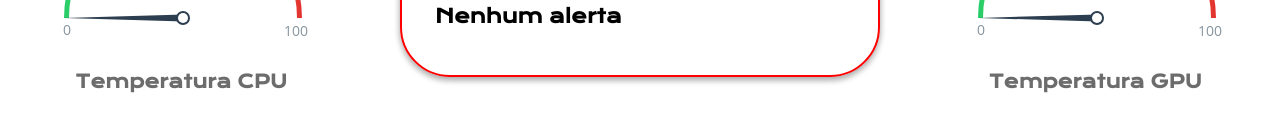
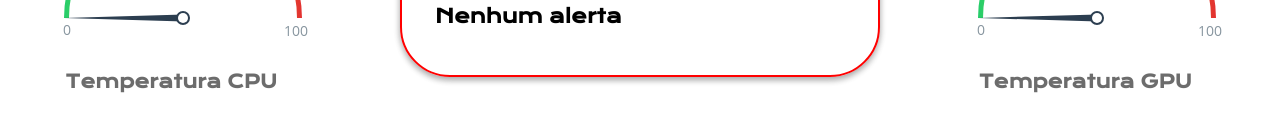
Before and after one commit to GraphCar/D-GraphCar, a website: page template/pages/dash-motorista/tela_nova.html in a window 1280 px wide. Shown: the part 513-644 px from the top of the page. Drawn offline with nearby package versions, Linux system fonts and the light colour scheme; no server answers.

Commit message:
mudanca margin

```diff
--- a/template/pages/dash-motorista/tela_nova.css
+++ b/template/pages/dash-motorista/tela_nova.css
@@ -768,6 +768,6 @@ body {
   font-size: 18px;
   margin-bottom: 20px;
   margin-left: 25%;
-  margin: -23px 42px;
+  margin: -23px 32px;
   color: #00000093;
 }
```
